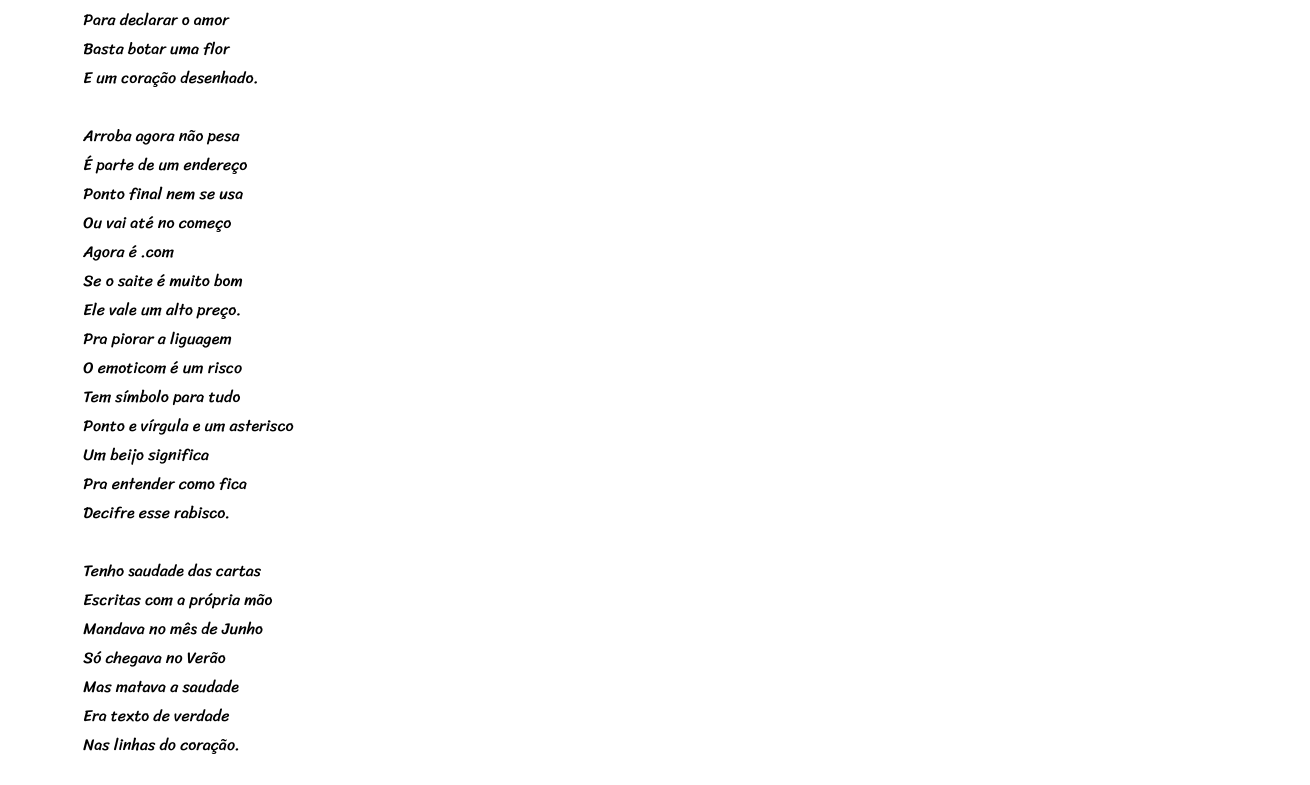
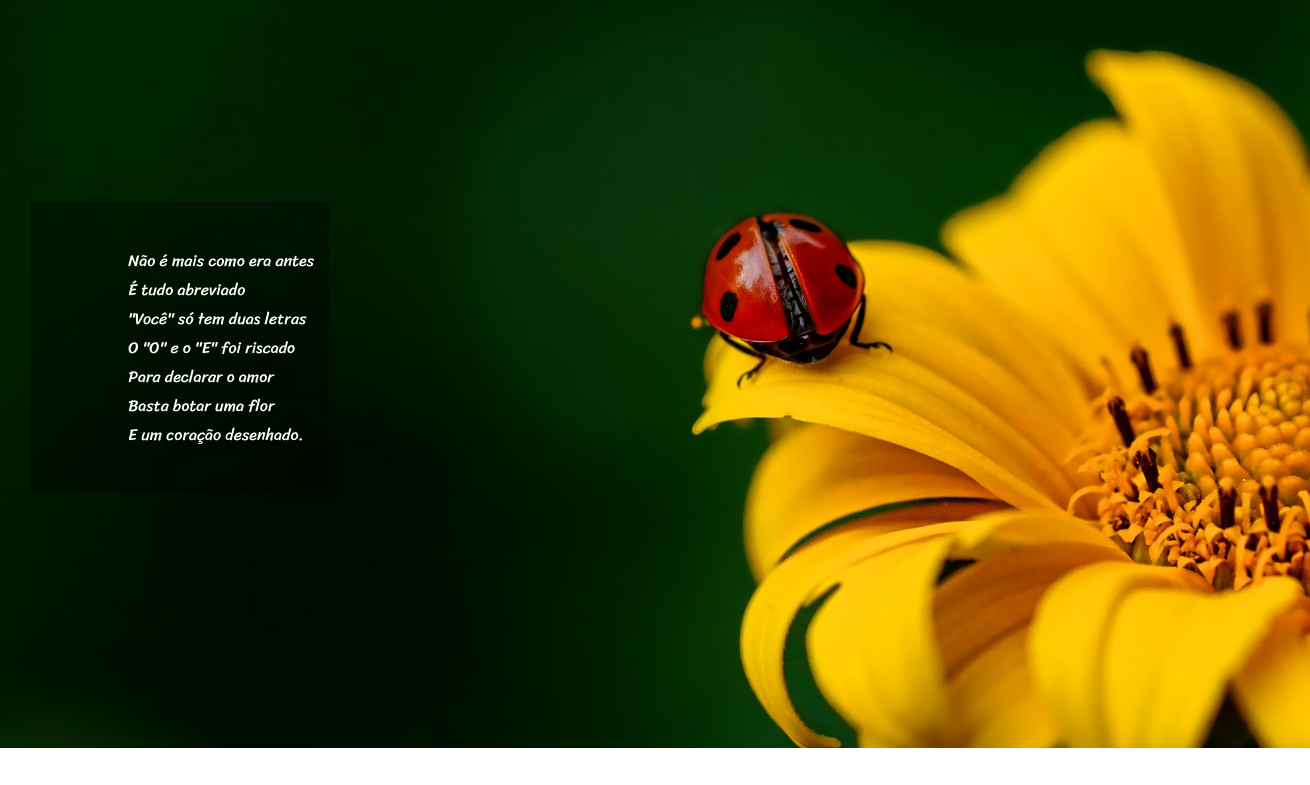
Before and after one commit to camilalaughton/html-css, a plain HTML site: page desafios/d012/index.html in a window 1280 px wide. Shown: the part 585-1370 px from the top of the page, 1310 px wide, since content can reach past the window. Drawn offline with Linux system fonts and the light colour scheme.

Commit message:
atualizações desafio12

```diff
--- a/desafios/d012/index.html
+++ b/desafios/d012/index.html
@@ -13,7 +13,7 @@
     </header>
     <main>
 
-            <section>
+            <section class="normal">
                 <pre>
 
                     Estou ficando cansado
@@ -28,7 +28,7 @@
             </section>
 
 
-            <section class="imagem-1">
+            <section class=" parallax imagem-1">
                 <pre class="caixa-flor">
 
                     Não é mais como era antes
@@ -43,7 +43,7 @@
             </section>
 
 
-            <section>
+            <section class="normal">
                 <pre>
                     Arroba agora não pesa
                     É parte de um endereço
@@ -66,7 +66,7 @@
 
 
 
-            <section class="imagem-2">
+            <section class="parallax imagem-2">
                 <pre class="caixa-carta">
                     Tenho saudade das cartas
                     Escritas com a própria mão
@@ -81,7 +81,7 @@
 
 
 
-            <section>
+            <section  class="normal">
                 <pre>
                     Agora, escrevo e envio
                     Chegando na mesma hora
--- a/desafios/d012/style.css
+++ b/desafios/d012/style.css
@@ -8,6 +8,9 @@
     font-family: 'Sriracha', sans-serif;
     color: black;
     margin: 0px;
+
+
+
 }
 
 header {
@@ -40,29 +43,54 @@ a:hover {
     text-decoration: underline;
 }
 
-pre {
-    font-family: 'Sriracha', sans-serif;
+.normal {
+    margin-top: 40px;
+    margin-bottom: 50px;
+    padding-right: 50px;
+    line-height: 1.8;
 }
 
-.imagem-1 {
-    background: white url(imagens/background001.jpg) center no-repeat fixed;
+.parallax {
+    position: relative;
+    background-position: center;
+    background-repeat: no-repeat;
+    background-color: white;
     background-size: cover;
-
-    color: white;
-}
-
-.imagem-2 {
-    background: white url(imagens/background002.jpg) center no-repeat fixed;
-    background-size: cover;
-
-    color: white;
-}
-
- .caixa-flor {
+    background-attachment: fixed;
+    height: 100vh;
+    display: flex;
+    align-items: center;
+    padding-left: 30px;
+    justify-content: flex-start;
+    width: 100%;
+    margin-right: 10px;
 
 }
 
+.imagem-1 {background-image: url('imagens/background001.jpg');
+}
+
+.imagem-2 {background-image: url('imagens/background002.jpg');}
+
+ .caixa-flor {
+    padding: 40px;
+    background-color: rgba(0, 0, 0, 0.337);
+    max-width: 700px;
+    color: white;
+    border-radius: 4px;
+    padding: 15px;
+}
+
 .caixa-carta {
+    color: white;
+    background-color: rgba(0, 0, 0, 0.479);
+    padding: 40px;
+    border-radius: 4px;
+    border-left: 10px;
+    max-width: 700px;
+     padding: 15px;
+
+
 
 }
 
```
Also changed, not shown: desafios/d012/imagens/background001.jpg (added), desafios/d012/imagens/background002.jpg (added).
